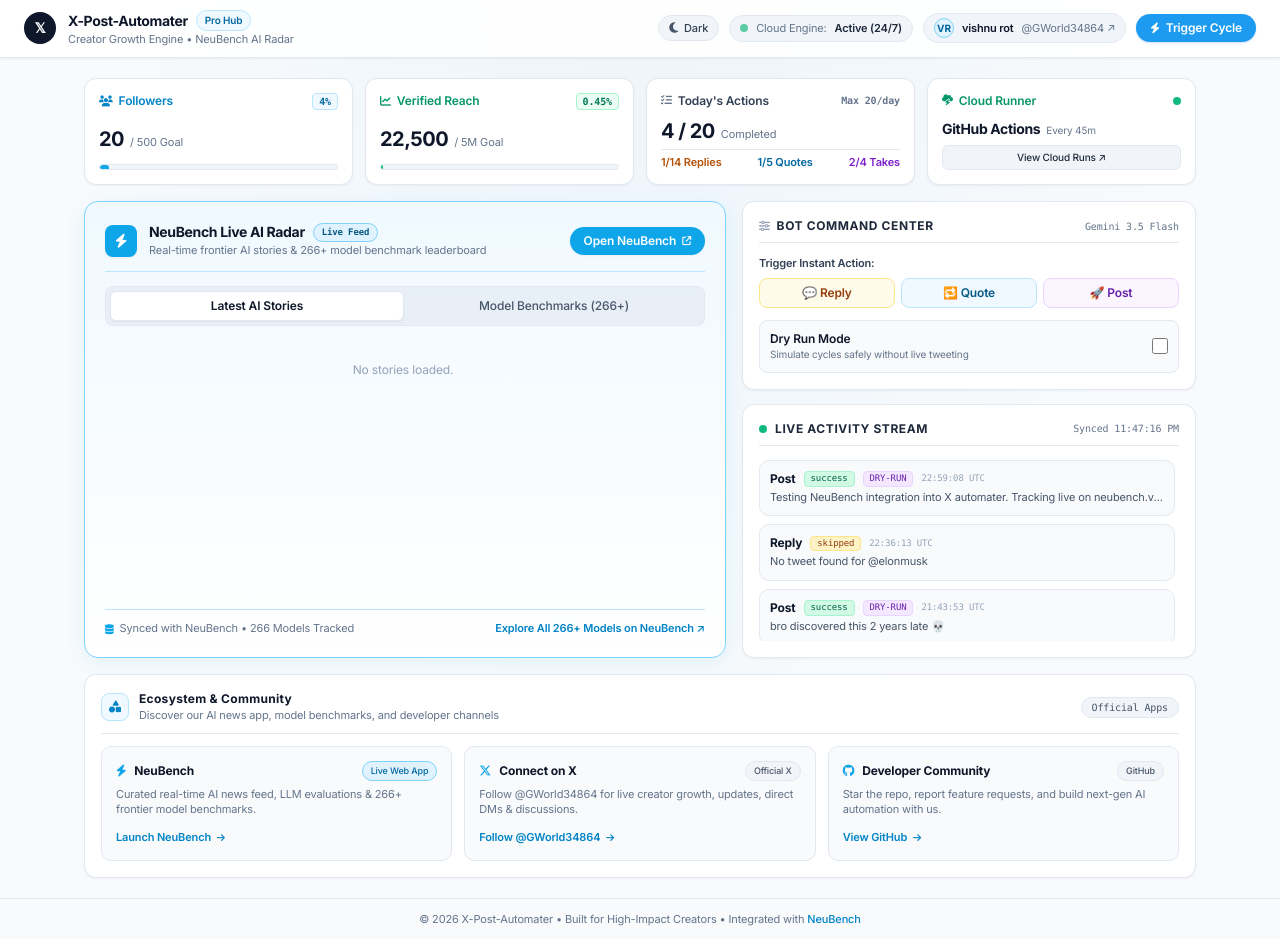
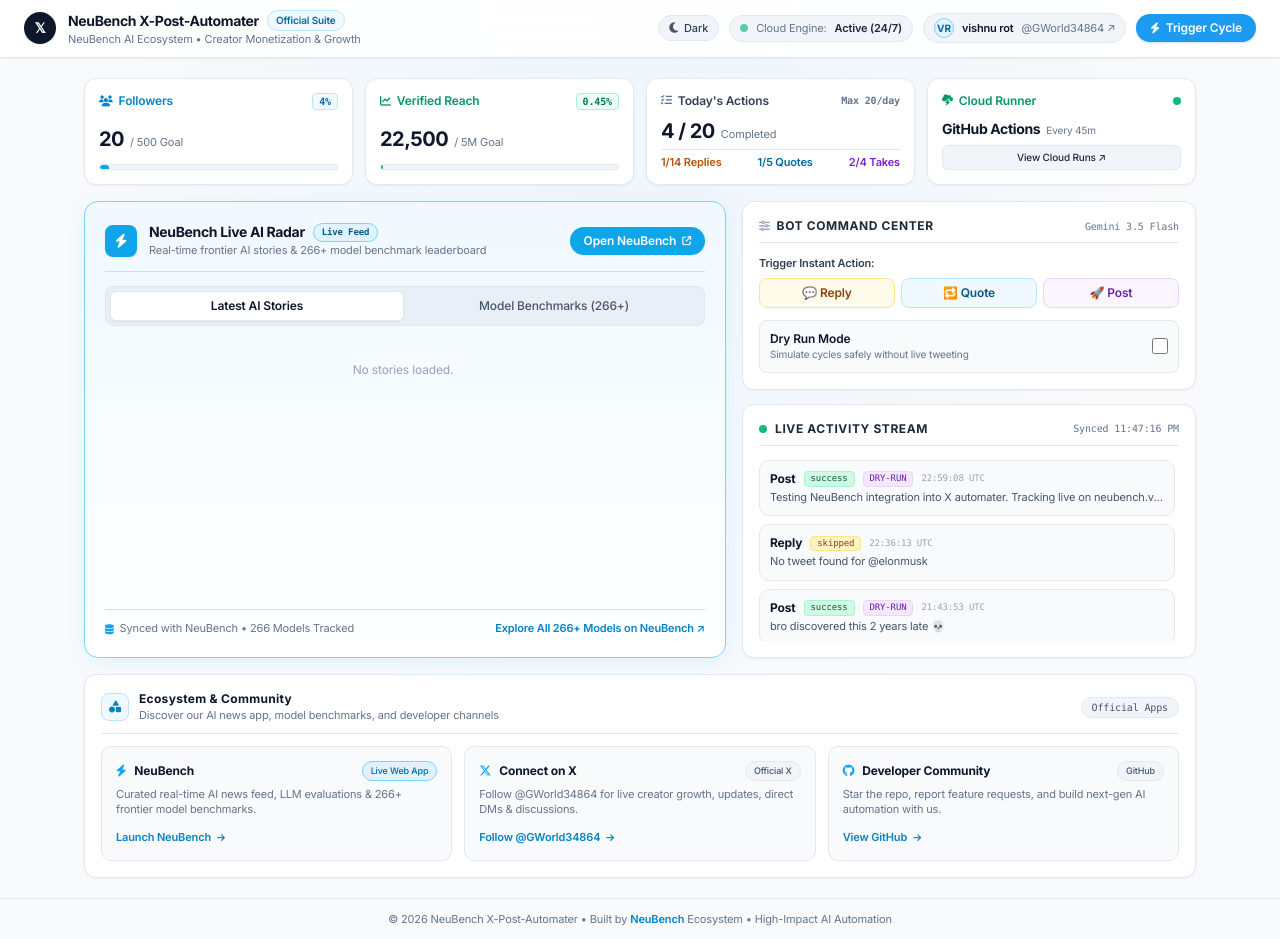
Before and after one commit to baaghbdsk-bit/NeuBench-Automator, a FastAPI app: page / in a window 1280 px wide. Run offline with FastAPI, Linux system fonts and the light colour scheme; data that the repository does not hold is empty; some libraries are stand-ins or nearby versions.

Commit message:
brand: unify application name to NeuBench X-Post-Automater across dashboard, docs, and launchers

```diff
--- a/main.py
+++ b/main.py
@@ -64,7 +64,7 @@ def display_metrics():
         console.print(f"[red]Error reading metrics: {e}[/red]")
 
 def main():
-    parser = argparse.ArgumentParser(description="X-Post-Automater: 24/7 Cloud Trial & Growth Engine.")
+    parser = argparse.ArgumentParser(description="NeuBench X-Post-Automater: 24/7 AI News & Growth Engine.")
     parser.add_argument(
         "action",
         choices=["login", "test", "run-once", "start", "post", "reply", "repost", "update-profile", "metrics", "dashboard", "ui"],
@@ -86,7 +86,7 @@ def main():
     if args.action in ("dashboard", "ui"):
         import webbrowser
         import uvicorn
-        console.print("\n[bold cyan]🚀 Starting X-Post-Automater Dashboard on http://127.0.0.1:8000[/bold cyan]")
+        console.print("\n[bold cyan]🚀 Starting NeuBench X-Post-Automater Dashboard on http://127.0.0.1:8000[/bold cyan]")
         console.print("[dim]Press Ctrl+C to stop the dashboard server[/dim]\n")
         try:
             webbrowser.open("http://127.0.0.1:8000")
--- a/src/web/app.py
+++ b/src/web/app.py
@@ -32,7 +32,7 @@ from src.scheduler import AutomaterEngine
 from src.ai_generator import AIGenerator
 from src.twitter_client import TwitterClient
 
-app = FastAPI(title="X-Post-Automater Dashboard", version="1.1.0")
+app = FastAPI(title="NeuBench X-Post-Automater", version="1.2.0")
 templates = Jinja2Templates(directory=str(Path(__file__).parent / "templates"))
 
 # Cross-Promotion: Showcase NeuBench + Connect with Us
--- a/src/web/templates/dashboard.html
+++ b/src/web/templates/dashboard.html
@@ -3,7 +3,7 @@
 <head>
   <meta charset="UTF-8">
   <meta name="viewport" content="width=device-width, initial-scale=1.0">
-  <title>X-Post-Automater | Creator Growth & NeuBench AI Hub</title>
+  <title>NeuBench X-Post-Automater | Official AI Growth Suite</title>
   <link rel="preconnect" href="https://fonts.googleapis.com">
   <link rel="preconnect" href="https://fonts.gstatic.com" crossorigin>
   <link href="https://fonts.googleapis.com/css2?family=Inter:wght@400;500;600;700&display=swap" rel="stylesheet">
@@ -133,10 +133,10 @@
       </a>
       <div>
         <div class="flex items-center gap-2">
-          <h1 class="text-sm font-bold text-slate-900 dark:text-white tracking-tight leading-none">X-Post-Automater</h1>
-          <span class="text-[10px] bg-sky-50 dark:bg-sky-500/10 text-sky-700 dark:text-sky-400 border border-sky-200 dark:border-sky-500/25 px-2 py-0.5 rounded-full font-semibold">Pro Hub</span>
+          <h1 class="text-sm font-bold text-slate-900 dark:text-white tracking-tight leading-none">NeuBench X-Post-Automater</h1>
+          <span class="text-[10px] bg-sky-50 dark:bg-sky-500/10 text-sky-700 dark:text-sky-400 border border-sky-200 dark:border-sky-500/25 px-2 py-0.5 rounded-full font-semibold">Official Suite</span>
         </div>
-        <p class="text-[11px] text-slate-500 dark:text-xmuted leading-tight mt-0.5">Creator Growth Engine • NeuBench AI Radar</p>
+        <p class="text-[11px] text-slate-500 dark:text-xmuted leading-tight mt-0.5">NeuBench AI Ecosystem • Creator Monetization & Growth</p>
       </div>
     </div>
 
@@ -423,7 +423,7 @@
 
   <!-- Clean Footer -->
   <footer class="border-t border-slate-200 dark:border-xborder text-center py-3 text-[11px] text-slate-500 dark:text-xmuted transition-colors">
-    <p>© 2026 X-Post-Automater • Built for High-Impact Creators • Integrated with <a href="https://neubench.vercel.app/" target="_blank" class="text-sky-600 dark:text-sky-400 hover:underline font-medium">NeuBench</a></p>
+    <p>© 2026 NeuBench X-Post-Automater • Built by <a href="https://neubench.vercel.app/" target="_blank" class="text-sky-600 dark:text-sky-400 hover:underline font-semibold">NeuBench</a> Ecosystem • High-Impact AI Automation</p>
   </footer>
 
   <!-- Draft Tweet Modal (Linear Style) -->
```
Also changed, not shown: README.md, 2 other files.
